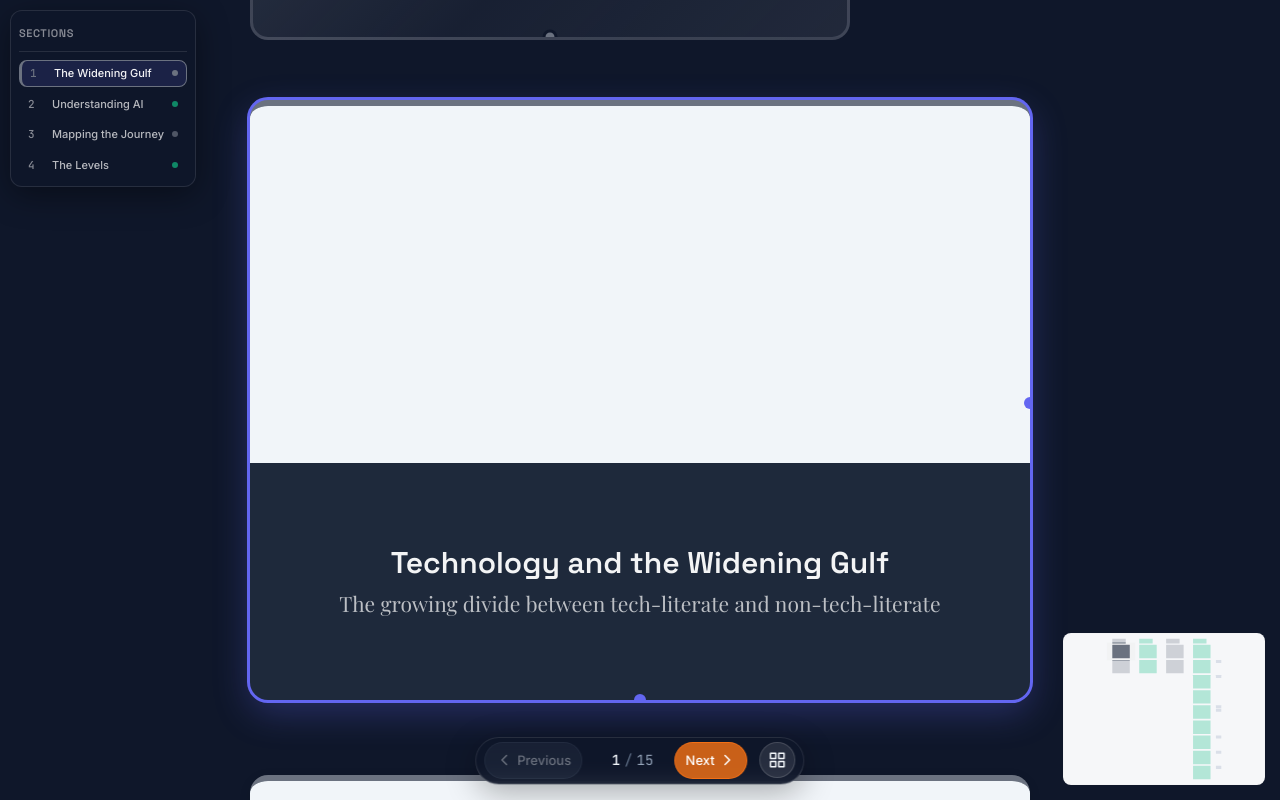
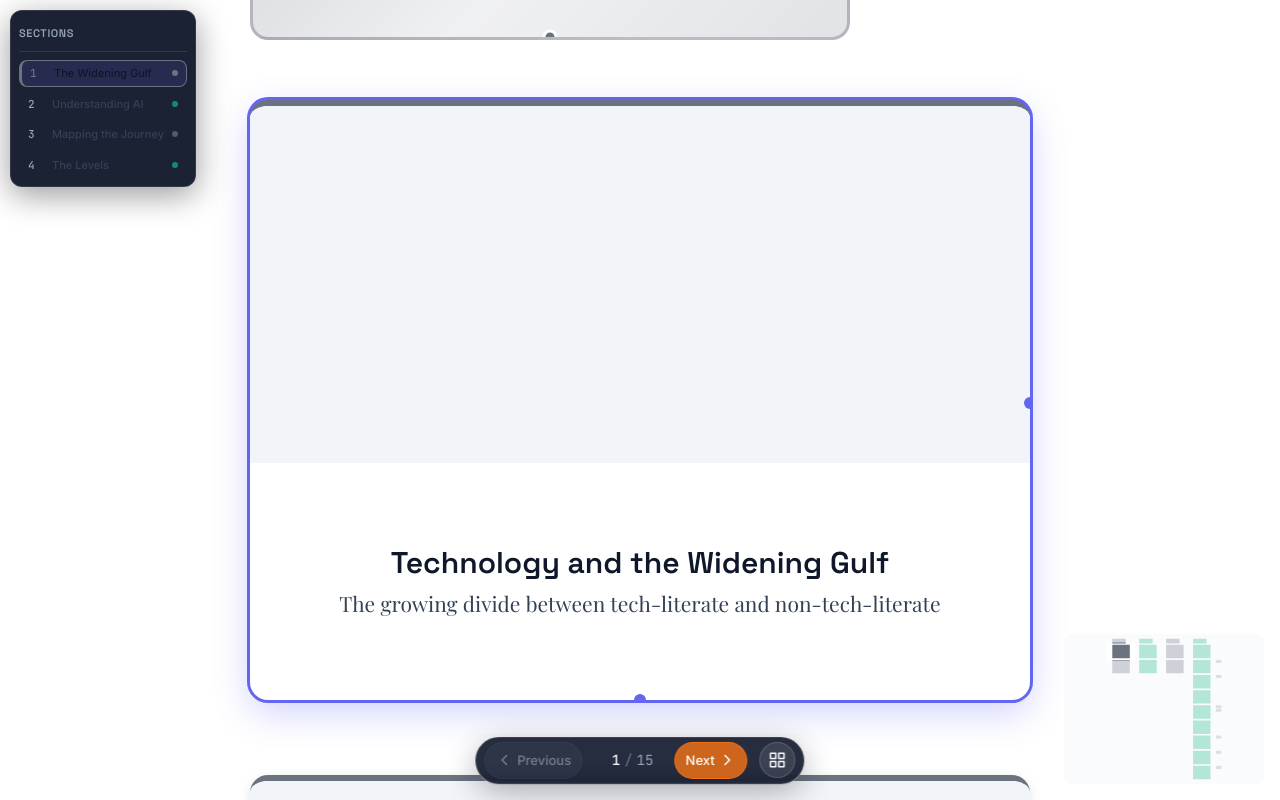
Before and after one commit to craigdossantos/ai-talk-slides, a React (Vite) app in the folder react-flow-app/: page / in a window 1280 px wide. Built offline with nearby package versions, Linux system fonts and the light colour scheme; a web font is replaced by a local one.

Commit message:
feat: [US-029] - Update color variables for brighter theme
Update CSS custom properties to switch from dark Slate Canvas theme
to a brighter, more vibrant visual design with improved contrast.

Co-Authored-By: Claude Opus 4.5 <noreply@anthropic.com>

```diff
--- a/react-flow-app/src/index.css
+++ b/react-flow-app/src/index.css
@@ -63,12 +63,12 @@ h6 {
   --font-secondary: "Inter", system-ui, sans-serif;
   --font-mono: "JetBrains Mono", monospace;
 
-  /* Colors - Slate Canvas theme */
-  --color-bg-primary: #0f172a;
-  --color-bg-secondary: #1e293b;
-  --color-text-primary: rgba(255, 255, 255, 0.95);
-  --color-text-secondary: rgba(255, 255, 255, 0.7);
-  --color-text-muted: rgba(255, 255, 255, 0.5);
+  /* Colors - Brighter theme */
+  --color-bg-primary: #ffffff;
+  --color-bg-secondary: #ffffff;
+  --color-text-primary: #0f172a;
+  --color-text-secondary: #334155;
+  --color-text-muted: #94a3b8;
 
   /* Track colors */
   --color-track-nontech: #10b981;
```
